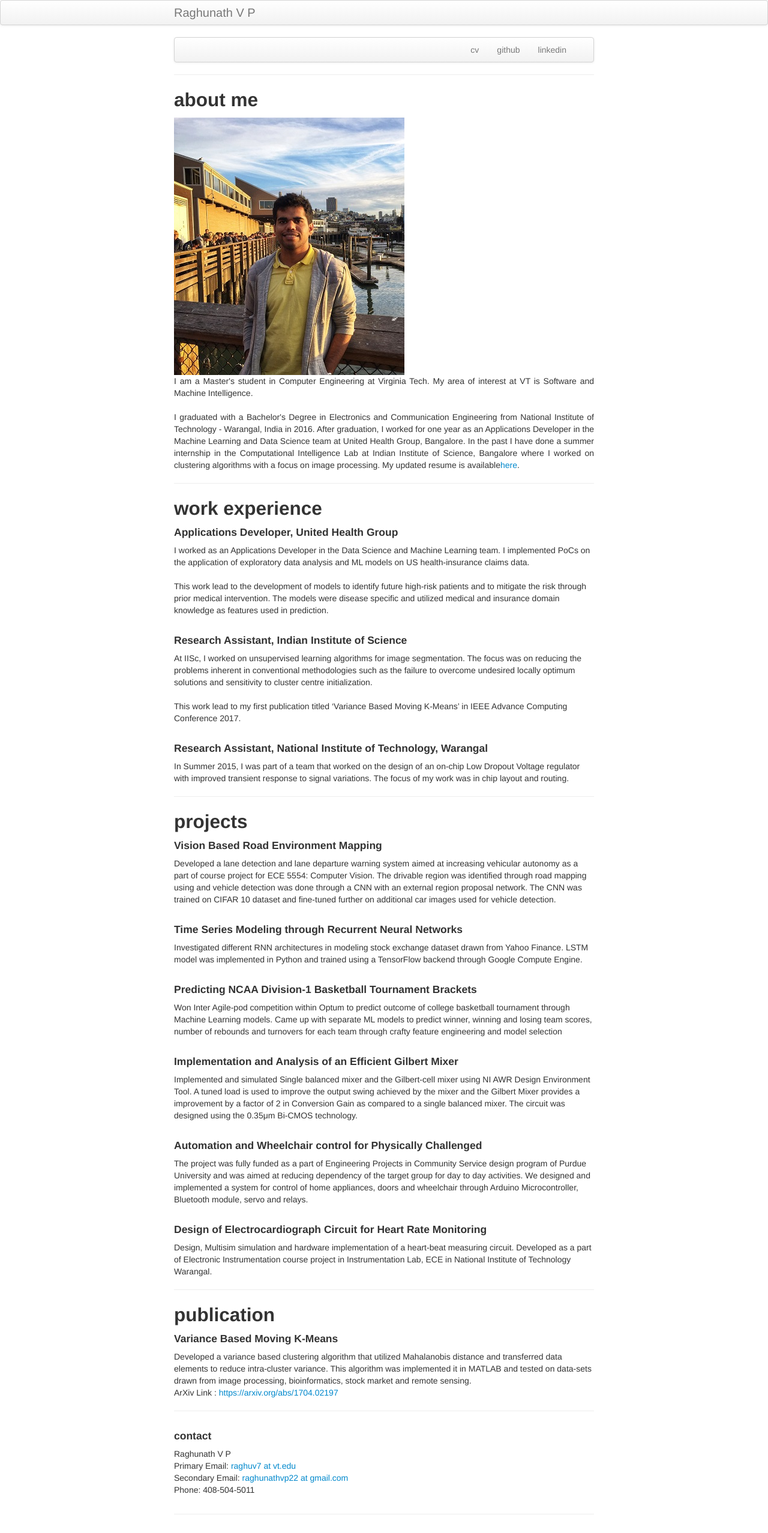
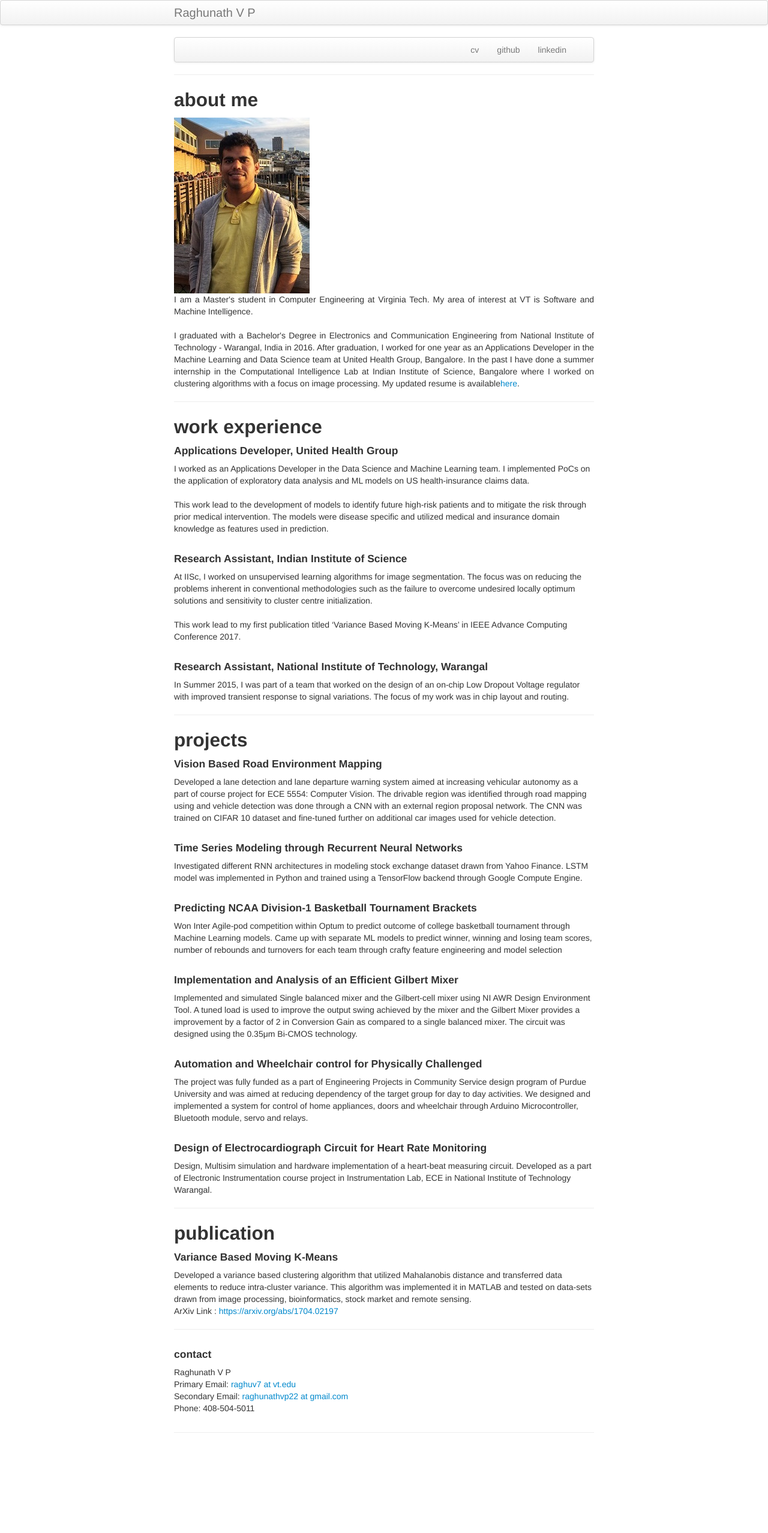
Before and after one commit to rvp22/rvp22.github.io, a Jekyll site: the page built from index.md, in a window 1280 px wide. Shown: the whole page at 60% size. Built offline with Jekyll 4.4.1, drawn with Linux system fonts in a browser that asks for light colours; after the commit the page ends 2419 px from its top, so only the background shows below that.

Commit message:
Update index.md

```diff
--- a/index.md
+++ b/index.md
@@ -18,7 +18,7 @@ description: Raghunath Virginia Tech Resume
 <div class="about me">
 <h2><a name="about me"></a>about me</h2>
 
-<img src="assets/raghunath_small.jpg">
+<img src="assets/raghunath_small2.jpg" alt="Me!" align="middle">
 
 <p align="justify">
 I am a Master's student in Computer Engineering at Virginia Tech. My area of interest at VT is Software and Machine Intelligence.
```
